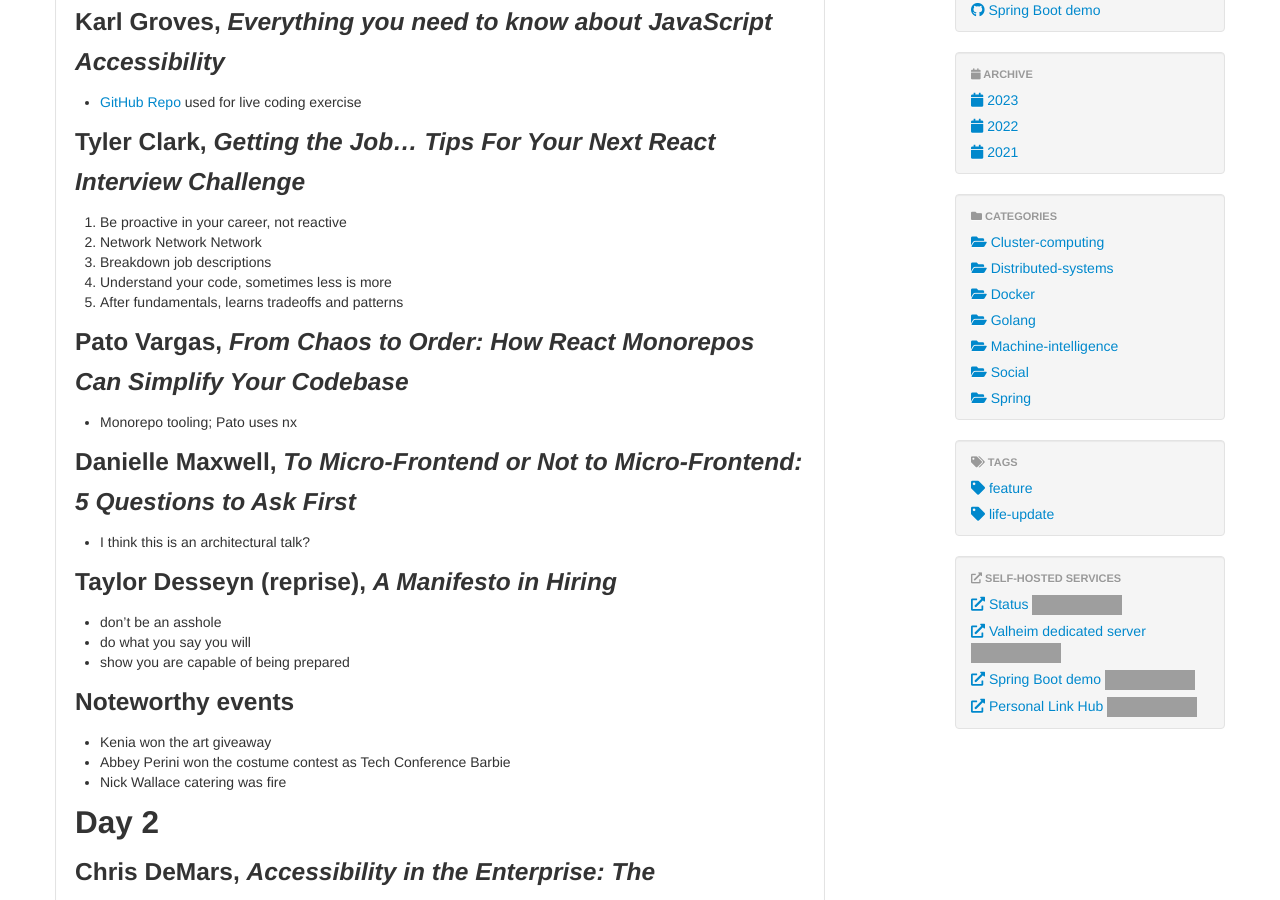
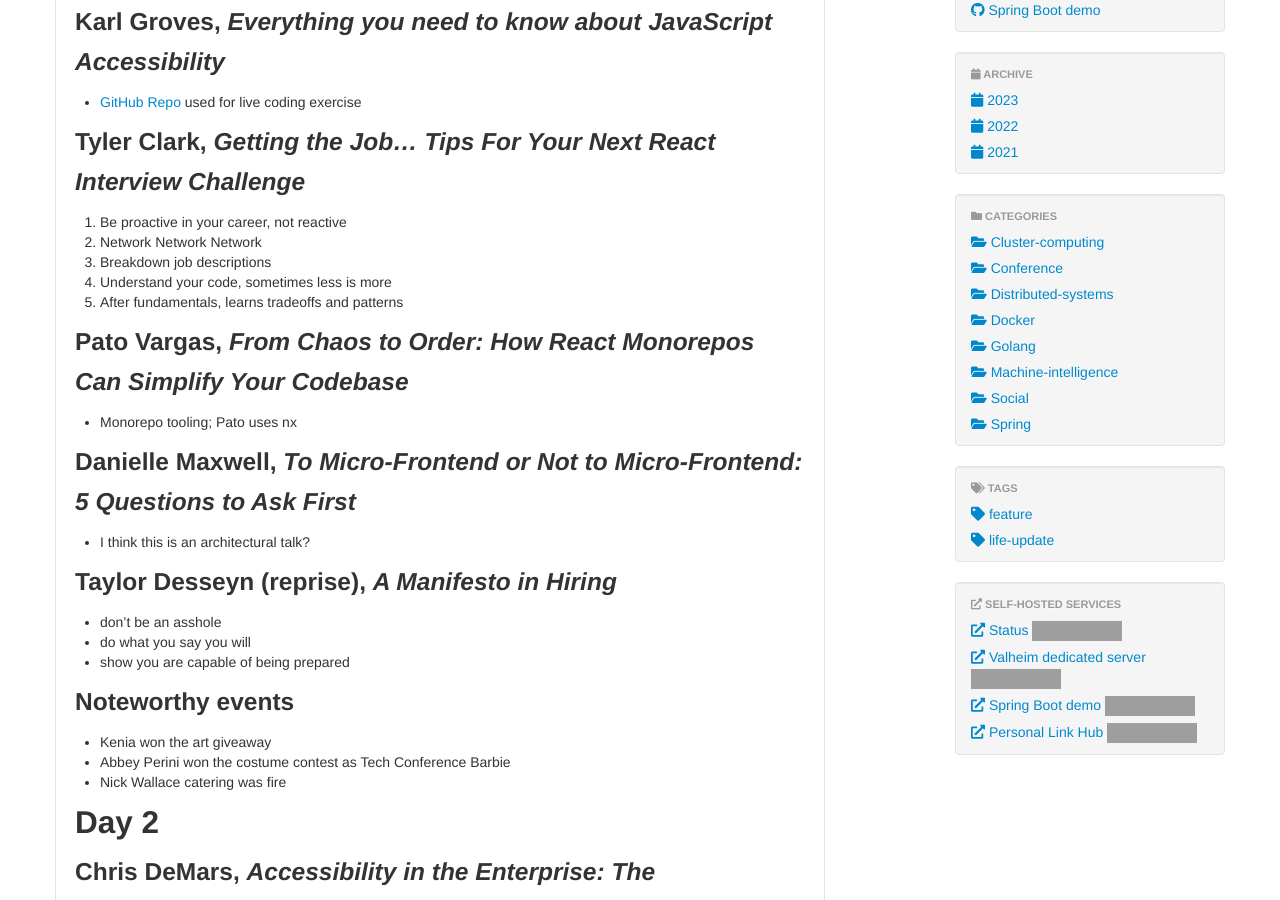
Before and after one commit to michaellambgelo/michaellambgelo.github.io, a Jekyll site: the page built from index.html, in a window 1280 px wide and 900 px high, scrolled down 1170 px. Built offline with Jekyll 4.4.1, drawn with Linux system fonts in a browser that asks for light colours; a script that is not in the unit is left out; the list of posts is cut into pages by our own code; comment, search, counter and statistics services are not loaded; grey boxes are pictures that could not be loaded.

Commit message:
create category

```diff
--- a/_posts/2023-10-19-magnoliajs-recap.md
+++ b/_posts/2023-10-19-magnoliajs-recap.md
@@ -1,7 +1,7 @@
 ---
 layout : post
 title : MagnoliaJS 2023 - Recap
-category : social
+category : conference
 image: "/seo/2023-10-19.png"
 ---
 
```
Also changed, not shown: seo/2023-10-19.png (added).
